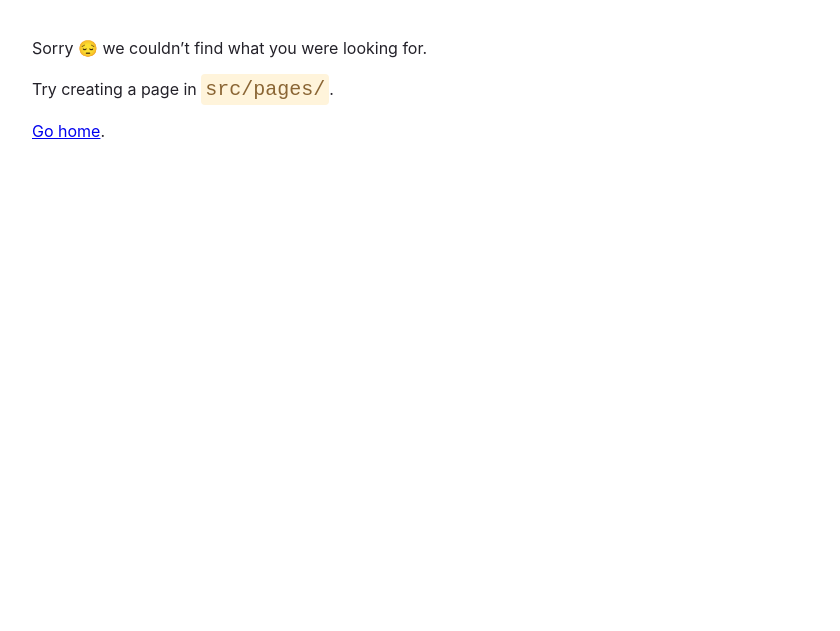
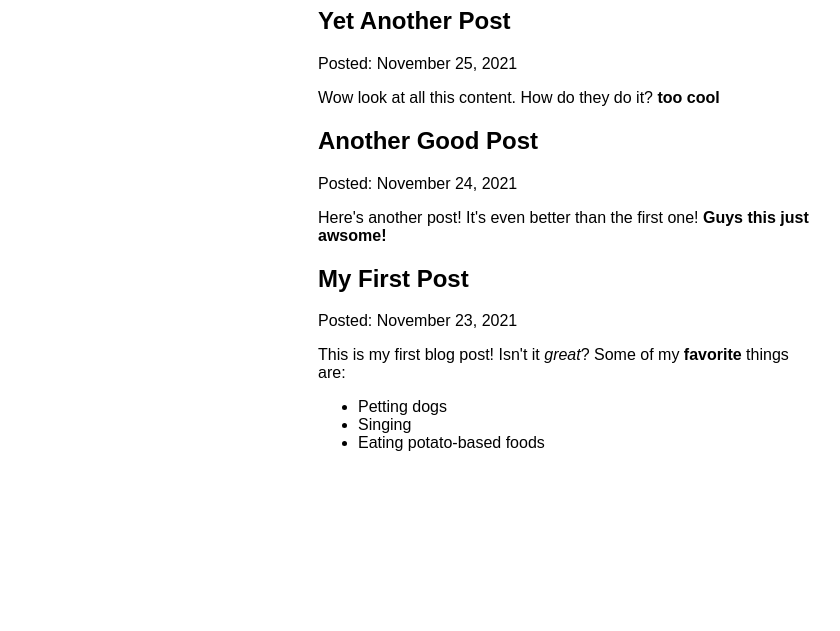
Before and after one commit to audetri/my-first-gatsby, a Gatsby site: page /blog in a window 1280 px wide. Before the commit this address had no page. Shown: the part 169-800 px from the top of the page, without its empty margins (72-912 px from the left). Built offline with nearby package versions, Linux system fonts and the light colour scheme; Gatsby itself is replaced by a stand-in of ours.

Commit message:
added the blog part with gatsby mdx

```diff
--- /dev/null
+++ b/blog/aGoodPost.mdx
@@ -0,0 +1,6 @@
+---
+title: "Another Good Post"
+date: "2021-11-24"
+---
+Here's another post! It's even better than the first one!
+**Guys this just awsome!**
--- /dev/null
+++ b/blog/firstPost.mdx
@@ -0,0 +1,9 @@
+---
+title: "My First Post"
+date: "2021-11-23"
+---
+This is my first blog post! Isn't it *great*?
+Some of my **favorite** things are:
+* Petting dogs
+* Singing
+* Eating potato-based foods
--- /dev/null
+++ b/blog/popularPost.mdx
@@ -0,0 +1,6 @@
+---
+title: "Yet Another Post"
+date: "2021-11-25"
+---
+Wow look at all this content. How do they do it?
+**too cool**
--- a/gatsby-config.js
+++ b/gatsby-config.js
@@ -5,6 +5,14 @@
   },
   plugins: [
     //"gatsby-plugin-image",
-    //"gatsby-plugin-sharp"
+    //"gatsby-plugin-sharp",
+    {
+      resolve: `gatsby-source-filesystem`,
+      options: {
+        name: `blog`,
+        path: `${__dirname}/blog/`,
+      },
+    },
+    "gatsby-plugin-mdx",
   ],
 };
--- a/src/components/layout.js
+++ b/src/components/layout.js
@@ -27,6 +27,7 @@
         <ul className={navLinks}>
           <li className={navLinkItem}><Link to="/" className={navLinkText}>Home</Link></li>
           <li className={navLinkItem}><Link to="/about" className={navLinkText}>About</Link></li>
+          <li className={navLinkItem}><Link to="/blog" className={navLinkText}>Blog</Link></li>
         </ul>
       </nav>
       <main>
--- /dev/null
+++ b/src/pages/blog.js
@@ -0,0 +1,39 @@
+import * as React from 'react'
+import { graphql } from 'gatsby'
+import { MDXRenderer } from 'gatsby-plugin-mdx'
+import Layout from '../components/layout'
+
+const BlogPage = ({ data }) => {
+  return (
+    <Layout pageTitle="My Blog Posts">
+          {
+        data.allMdx.nodes.map((node) => (
+          <article key={node.id}>
+            <h2>{node.frontmatter.title}</h2>
+            <p>Posted: {node.frontmatter.date}</p>
+            <MDXRenderer>
+              {node.body}
+            </MDXRenderer>
+          </article>
+        ))
+      }
+    </Layout>
+  )
+}
+
+export const query = graphql`
+  query {
+    allMdx(sort: {fields: frontmatter___date, order: DESC}) {
+      nodes {
+        frontmatter {
+          date(formatString: "MMMM D, YYYY")
+          title
+        }
+        id
+        body
+      }
+    }
+  }
+`
+
+export default BlogPage
```
Also changed, not shown: package.json (+7 -16 lines), 1 other file.
